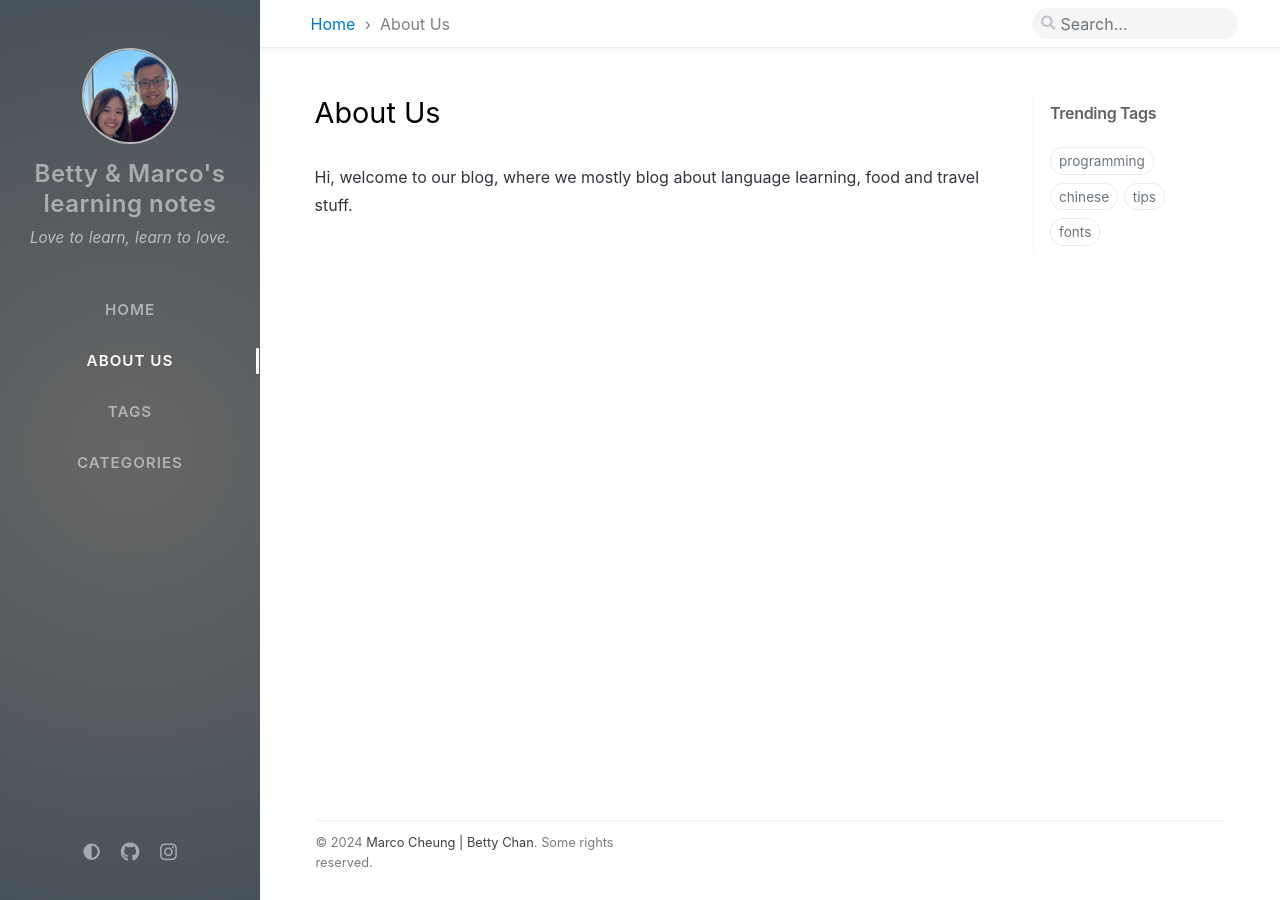
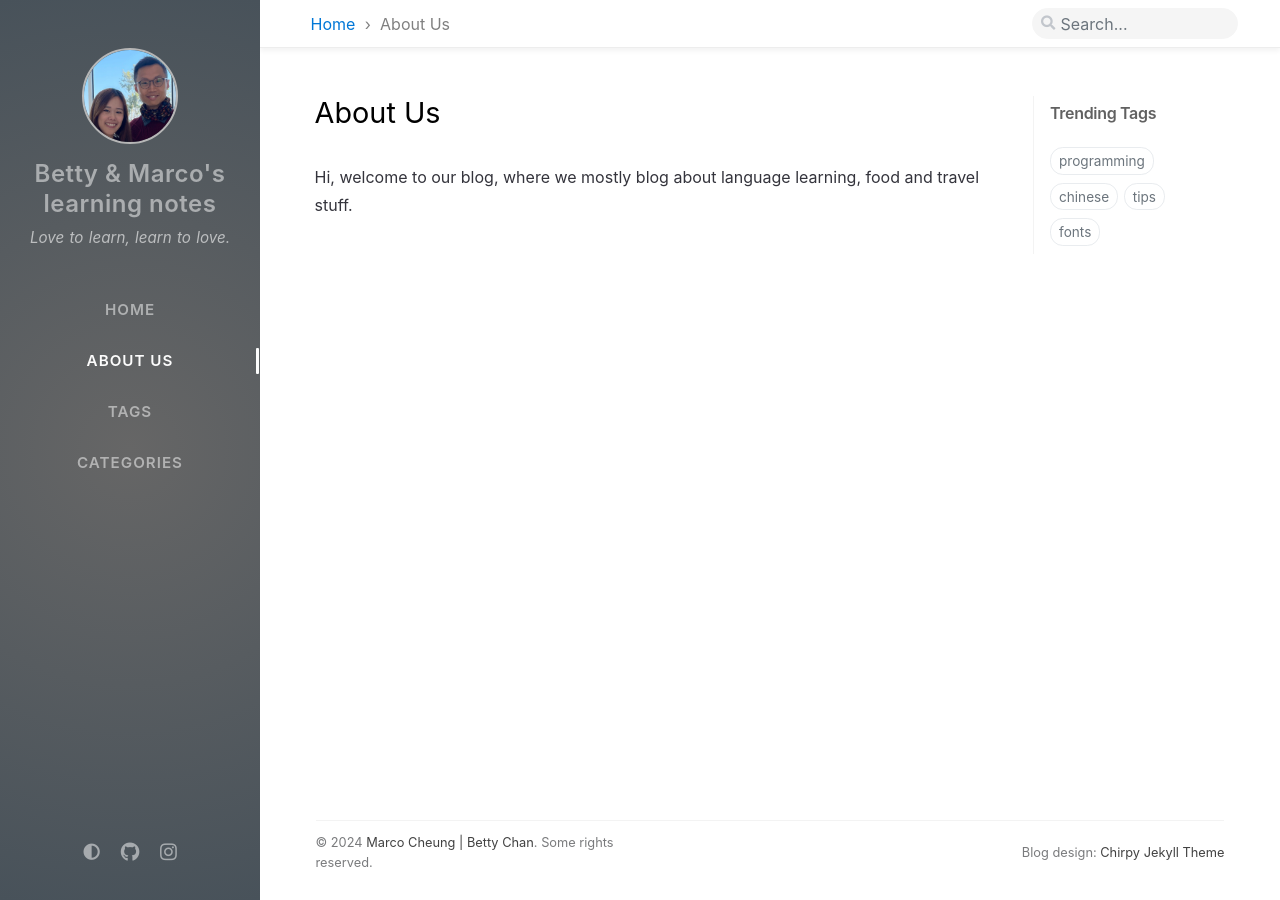
Before and after one commit to marco-cheung/marco-cheung.github.io, a Jekyll site: the page built from _tabs/about.md, in a window 1280 px wide. Built offline with Jekyll 4.4.1, drawn with Linux system fonts in a browser that asks for light colours; nearby versions of some CDN libraries; comment, search, counter and statistics services are not loaded.

Commit message:
Add footer design attribution

```diff
--- a/_includes/footer.html
+++ b/_includes/footer.html
@@ -15,5 +15,17 @@
       </p>
     </div>
 
+    <div class="footer-right">
+      <p class="mb-0">
+        <!-- Powered by -->
+        <!-- <a href="https://jekyllrb.com" target="_blank" rel="noopener">Jekyll</a> -->
+        <!-- with -->
+        <!-- <a href="https://github.com/cotes2020/jekyll-theme-chirpy" -->
+        <!--   target="_blank" rel="noopener">Chirpy</a> -->
+        <!-- theme. -->
+        Blog design: <a href="https://github.com/cotes2020/jekyll-theme-chirpy">Chirpy Jekyll Theme</a>
+      </p>
+    </div>
+
   </div> <!-- div.d-flex -->
 </footer>
```
